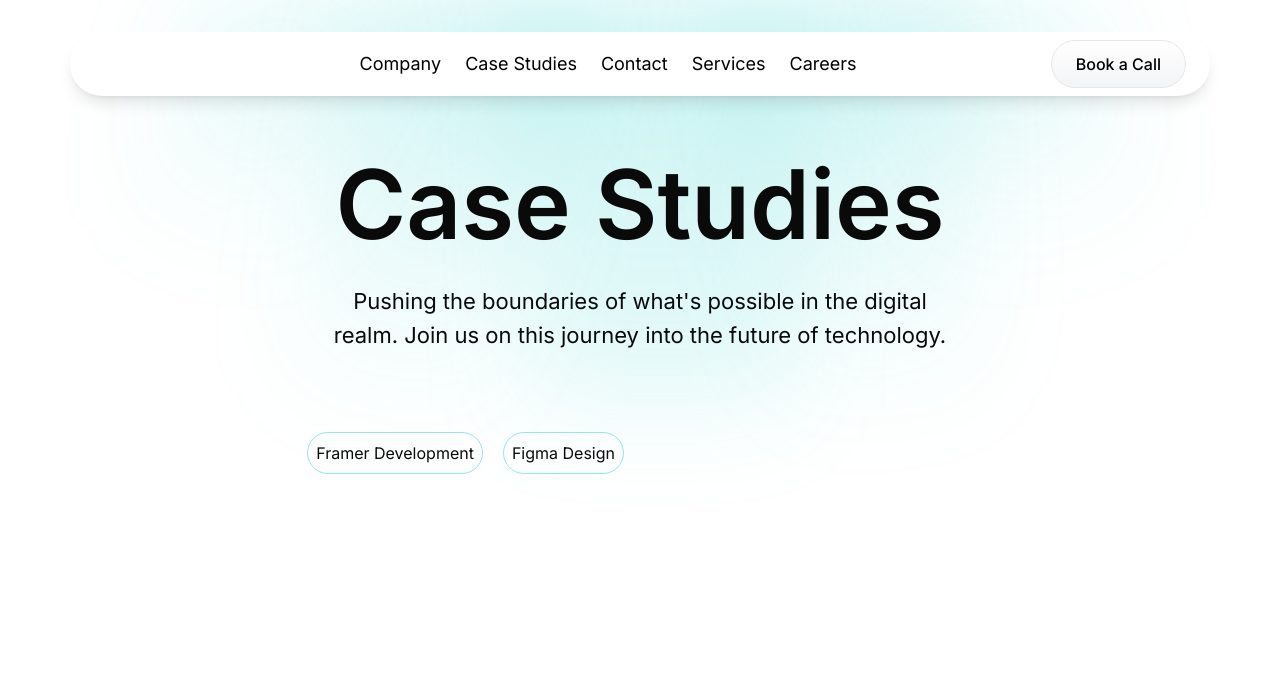
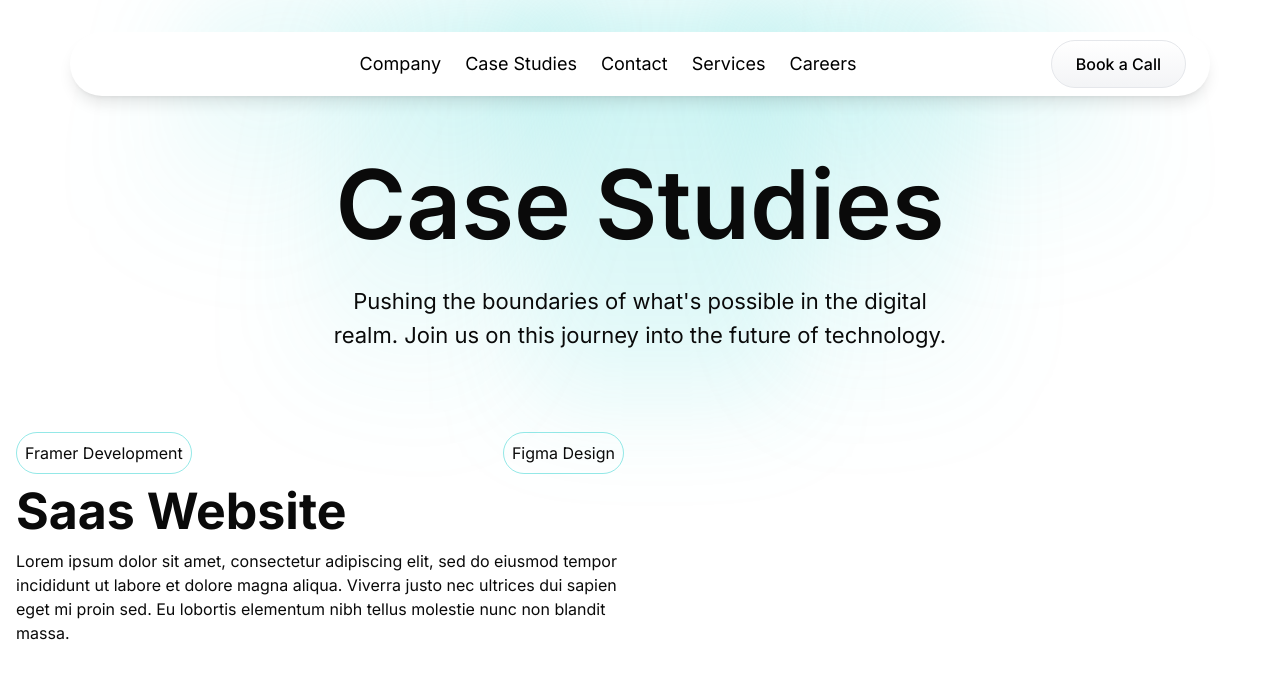
Before and after one commit to Roshen-Perera/ceylon-developers-portfolio, a Next.js app: page /case in a window 1280 px wide. Shown: the top 678 px of the page. Built offline with nearby package versions, Linux system fonts and the light colour scheme.

Commit message:
Refactor Studies component layout to improve structure and readability

```diff
--- a/components/studies.tsx
+++ b/components/studies.tsx
@@ -4,6 +4,7 @@ const Studies = () => {
   return (
     <div className="flex flex-col items-center justify-center mt-20">
       <div className="grid grid-cols-2 gap-8 px-4">
+        <div className="flex flex-col">
           <div className="flex flex-row justify-between gap-5">
             <div className="p-2 rounded-[1000px] border-1 border-[#17CDCA75]">
               Framer Development
@@ -12,6 +13,15 @@ const Studies = () => {
               Figma Design
             </div>
           </div>
+          <h2 className="text-[50px] font-bold">Saas Website</h2>
+          <p>
+            Lorem ipsum dolor sit amet, consectetur adipiscing elit, sed do
+            eiusmod tempor incididunt ut labore et dolore magna aliqua. Viverra
+            justo nec ultrices dui sapien eget mi proin sed. Eu lobortis
+            elementum nibh tellus molestie nunc non blandit massa.
+          </p>
+
+        </div>
       </div>
     </div>
   );
```
Lines whose indentation alone changed are shown as unchanged.
